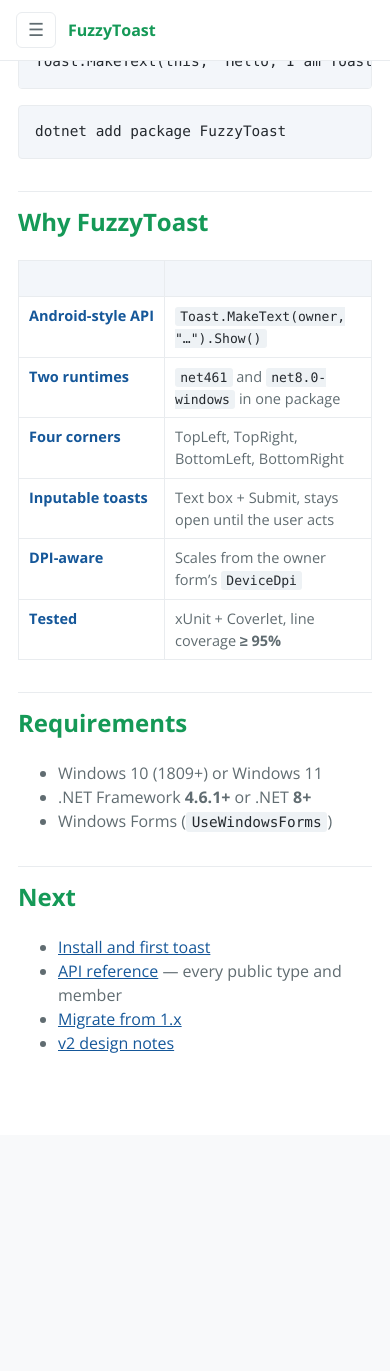
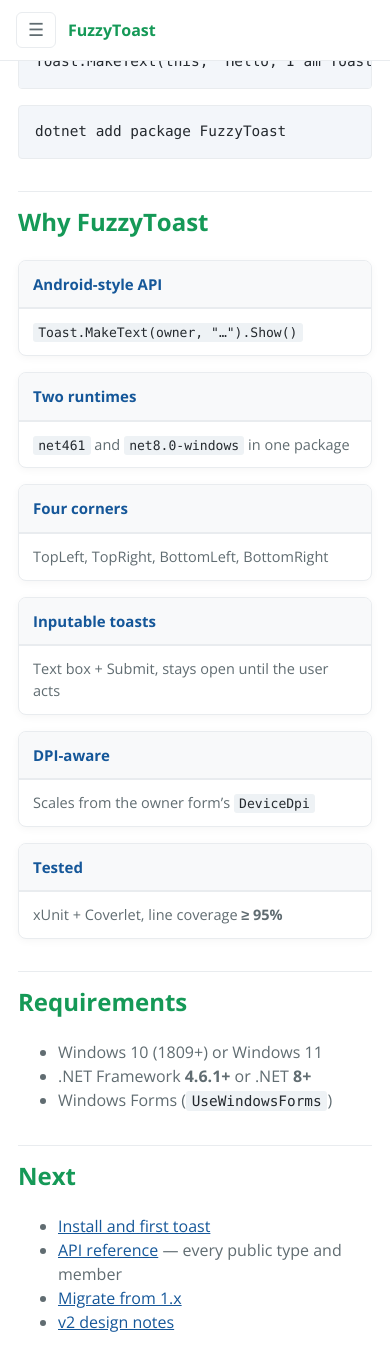
Before and after one commit to anhquoctran/EasyToast, a Jekyll site: the page built from docs/index.md, in a window 390 px wide and 1400 px high, scrolled down 424 px. Shown: the top 1371 px of the window. Built offline with Jekyll 4.4.1, drawn with Linux system fonts in a browser that asks for light colours; before the commit the page ends 1559 px from its top, so only the background shows below that.

Commit message:
style(docs): display tables as stacked cards on mobile

```diff
--- a/docs/assets/css/docs.css
+++ b/docs/assets/css/docs.css
@@ -298,4 +298,50 @@
   .backdrop[hidden] {
     display: none !important;
   }
+
+  /* Responsive tables as cards */
+  .content table,
+  .content tbody,
+  .content tr,
+  .content td {
+    display: block;
+    width: 100%;
+  }
+
+  .content thead {
+    display: none;
+  }
+
+  .content table {
+    background: transparent;
+    border: none;
+    overflow: visible;
+  }
+
+  .content tr {
+    margin-bottom: 16px;
+    background: var(--paper);
+    border: 1px solid var(--line);
+    border-radius: 8px;
+    overflow: hidden;
+    box-shadow: 0 2px 8px rgba(0,0,0,0.04);
+  }
+
+  .content td {
+    border: none;
+    border-bottom: 1px solid var(--line);
+    min-width: 0 !important;
+    white-space: normal !important;
+    padding: 12px 14px;
+  }
+
+  .content td:last-child {
+    border-bottom: none;
+  }
+
+  .content td:first-child {
+    background: #f8f9fa;
+    border-bottom: 2px solid var(--line);
+    font-size: 15px;
+  }
 }
```
